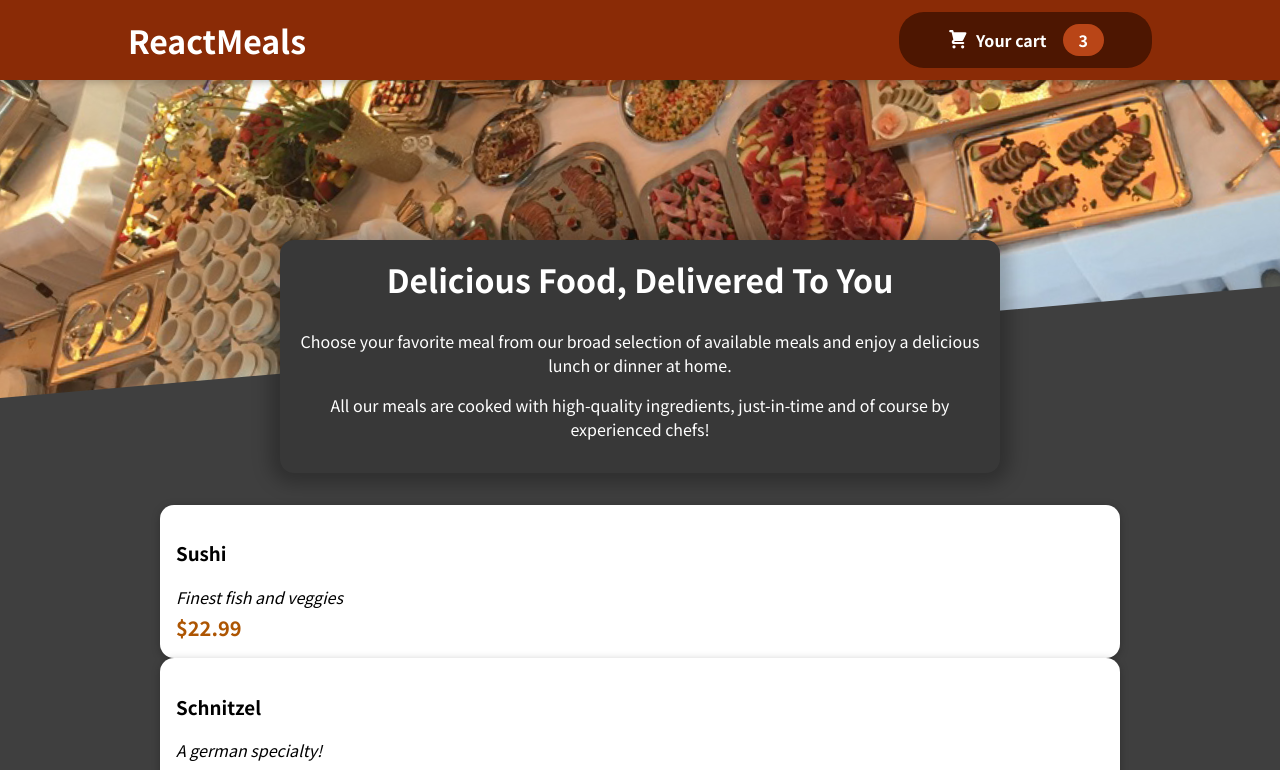
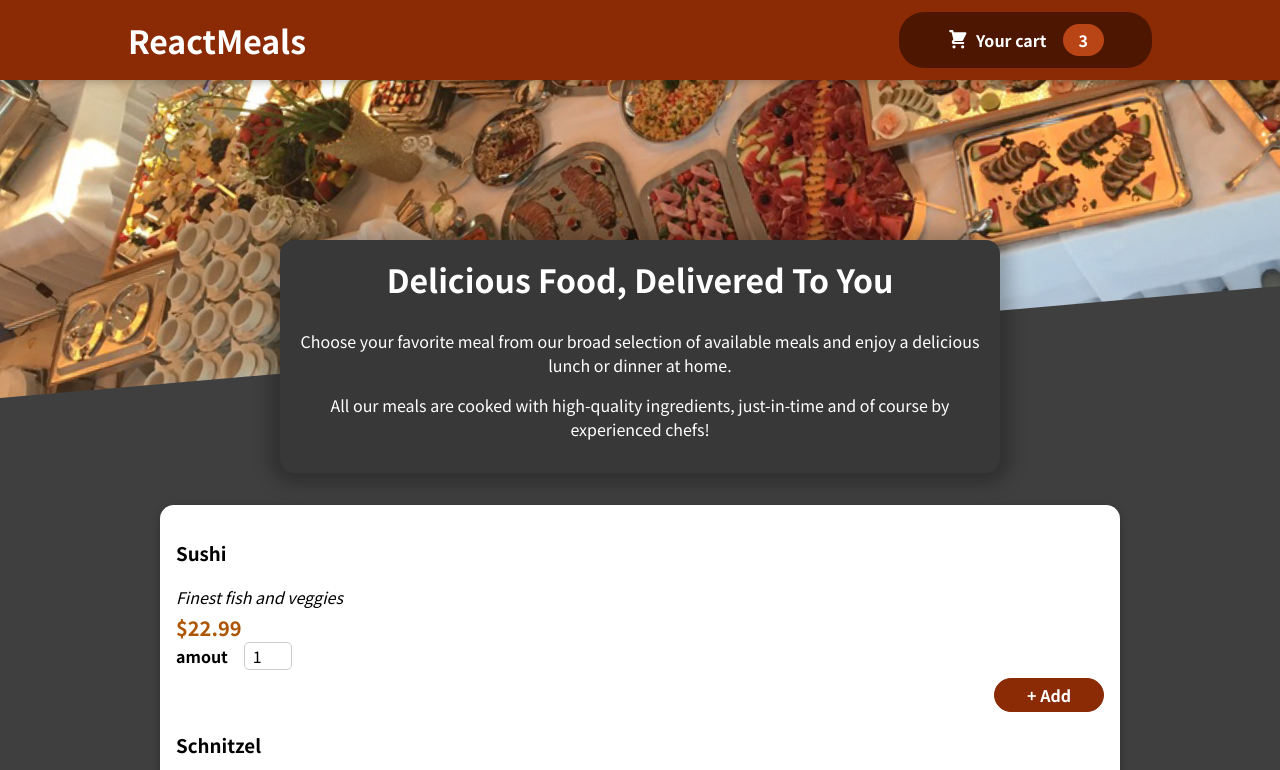
Before and after one commit to b3rking/food, a React (Create React App) app: page / in a window 1280 px wide. Shown: the top 770 px of the page. Built offline with nearby package versions, Linux system fonts and the light colour scheme.

Commit message:
add form

```diff
--- a/src/Components/Meals/AvailableMeals.js
+++ b/src/Components/Meals/AvailableMeals.js
@@ -32,18 +32,18 @@
 const MealsSummary = () => {
     return (
         <section className={classes.meals}>
-            <ul>
-                {DUMMY_MEALS.map((meal) => (
-                    <Card>
+            <Card>
+                <ul>
+                    {DUMMY_MEALS.map((meal) => (
                         <MealItem
                             id={meal.id}
                             name={meal.name}
                             description={meal.description}
                             price={meal.price}
                         />
-                    </Card>
-                ))}
-            </ul>
+                    ))}
+                </ul>
+            </Card>
         </section>
     );
 };
--- a/src/Components/Meals/MealItem/MealItem.js
+++ b/src/Components/Meals/MealItem/MealItem.js
@@ -1,4 +1,5 @@
 import classes from "./MealItem.module.css";
+import MealItemForm from "./MealItemForm";
 
 const MealItem = (props) => {
     const price = `$${props.price.toFixed(2)}`;
@@ -10,7 +11,9 @@
                 <div className={classes.description}>{props.description}</div>
                 <div className={classes.price}>{price}</div>
             </div>
-            <div className=""></div>
+            <div className="">
+                <MealItemForm />
+            </div>
         </li>
     );
 };
--- /dev/null
+++ b/src/Components/Meals/MealItem/MealItemForm.js
@@ -0,0 +1,23 @@
+import Input from "../../Ui/Input";
+import classes from "./MealItemForm.module.css";
+
+const MealItemForm = (props) => {
+    return (
+        <form className={classes.form}>
+            <Input
+                label="amout"
+                input={{
+                    type: "number",
+                    id: "amount",
+                    min: "1",
+                    max: "5",
+                    step: "1",
+                    defaultValue: "1",
+                }}
+            />
+            <button>+ Add</button>
+        </form>
+    );
+};
+
+export default MealItemForm;
--- /dev/null
+++ b/src/Components/Meals/MealItem/MealItemForm.module.css
@@ -0,0 +1,20 @@
+.form {
+    text-align: right;
+}
+
+.form button {
+    font: inherit;
+    cursor: pointer;
+    background-color: #8a2b06;
+    border: 1px solid #8a2b06;
+    color: white;
+    padding: 0.25rem 2rem;
+    border-radius: 20px;
+    font-weight: bold;
+}
+
+.form button:hover,
+.form button:active {
+    background-color: #641e03;
+    border-color: #641e03;
+}
--- /dev/null
+++ b/src/Components/Ui/Input.js
@@ -0,0 +1,12 @@
+import classes from "./Input.module.css";
+
+const Input = (props) => {
+    return (
+        <div className={classes.input}>
+            <label htmlFor={props.input.id}>{props.label}</label>
+            <input {...props.input} />
+        </div>
+    );
+};
+
+export default Input;
--- /dev/null
+++ b/src/Components/Ui/Input.module.css
@@ -0,0 +1,18 @@
+.input {
+    display: flex;
+    align-items: center;
+    margin-bottom: 0.5rem;
+}
+
+.input label {
+    font-weight: bold;
+    margin-right: 1rem;
+}
+
+.input input {
+    width: 3rem;
+    border-radius: 5px;
+    border: 1px solid #ccc;
+    font: inherit;
+    padding-left: 0.5rem;
+}
```
Also changed, not shown: res/Input.module.css (deleted, +0 -18 lines), res/MealItemForm.module.css (deleted, +0 -20 lines), src/Components/Meals/MealItem/MealItem.module.css (indentation only).
